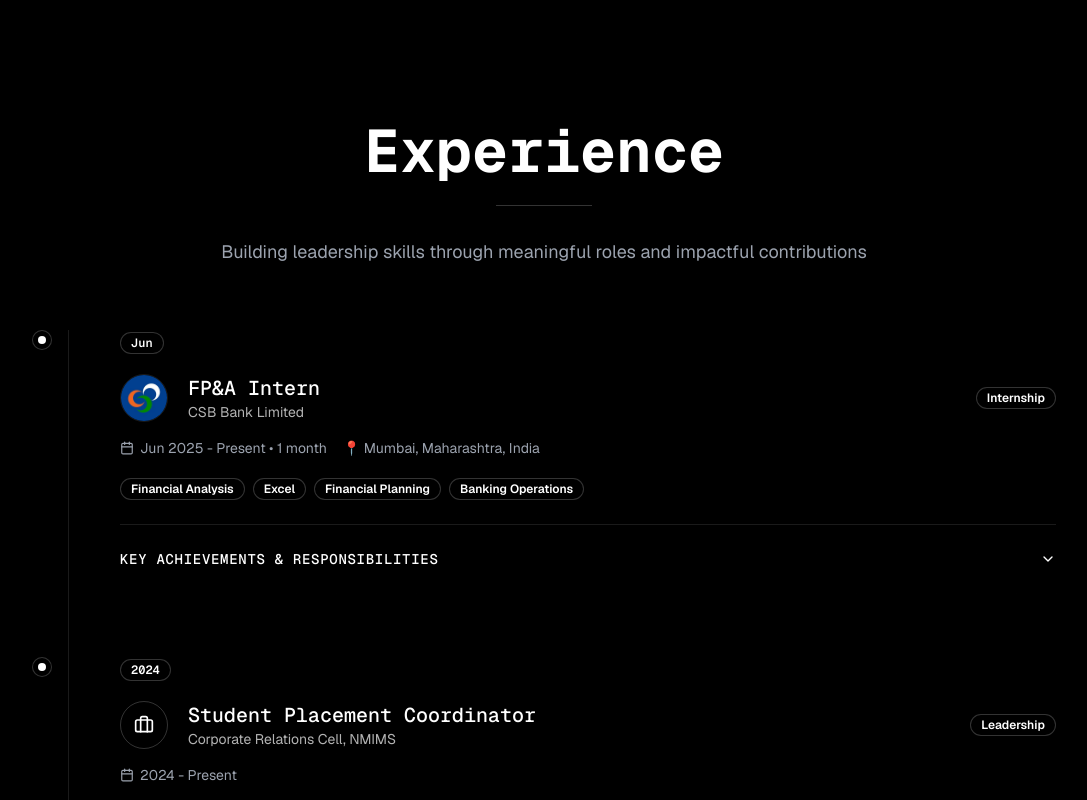
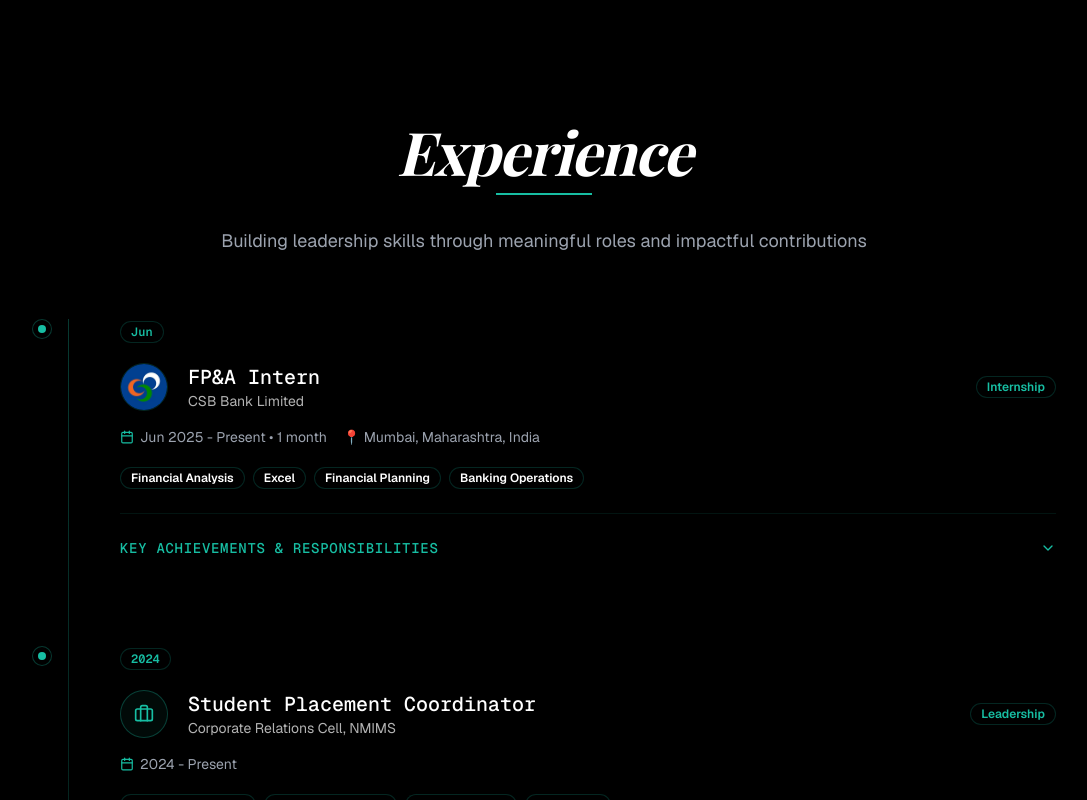
Before and after one commit to aakanksha-singh-hub/devanbansal-portfolio, a React (Vite) app: page / in a window 1280 px wide. Shown: the part 4520-5320 px from the top of the page, without its empty margins (96-1183 px from the left). Built offline with nearby package versions, Linux system fonts and the light colour scheme; a web font is replaced by a local one.

Commit message:
refactor: enhance ExperienceSection layout

```diff
--- a/src/components/ExperienceSection.tsx
+++ b/src/components/ExperienceSection.tsx
@@ -88,10 +88,10 @@ const ExperienceSection = () => {
       <div className="max-w-6xl mx-auto px-8 lg:px-16 relative z-10">
         {/* Header */}
         <div className="text-center mb-16 animate-fade-in-up">
-          <h2 className="text-4xl md:text-5xl lg:text-6xl font-bold text-white mb-6 font-geist-mono">
+          <h2 className="text-4xl md:text-6xl font-bold text-white font-playfair italic tracking-tight mb-3">
             Experience
           </h2>
-          <div className="w-24 h-px bg-white/20 mx-auto mb-8"></div>
+          <div className="w-24 h-[2px] bg-teal mx-auto mb-8"></div>
           <p className="text-lg text-gray-400 max-w-2xl mx-auto">
             Building leadership skills through meaningful roles and impactful
             contributions
@@ -101,7 +101,7 @@ const ExperienceSection = () => {
         {/* Timeline Experience Layout */}
         <div className="relative">
           {/* Timeline line */}
-          <div className="absolute left-0 md:left-[2.25rem] top-0 bottom-0 w-px bg-white/10"></div>
+          <div className="absolute left-0 md:left-[2.25rem] top-0 bottom-0 w-px bg-gradient-to-b from-teal/30 via-teal/20 to-teal/10"></div>
 
           {/* Experience Items */}
           <div className="space-y-16 md:space-y-20 ml-0 md:ml-12">
@@ -114,15 +114,15 @@ const ExperienceSection = () => {
                   style={{ animationDelay: `${index * 0.2}s` }}
                 >
                   {/* Circle on timeline */}
-                  <div className="absolute left-0 md:-left-12 top-0 w-5 h-5 rounded-full border border-white/20 bg-black flex items-center justify-center">
-                    <div className="w-2 h-2 bg-white rounded-full"></div>
+                  <div className="absolute left-0 md:-left-12 top-0 w-5 h-5 rounded-full border border-teal/30 bg-black flex items-center justify-center">
+                    <div className="w-2 h-2 bg-teal rounded-full"></div>
                   </div>
 
                   {/* Year Badge */}
                   <div className="mb-5">
                     <Badge
                       variant="outline"
-                      className="bg-black text-white border-white/20 text-xs font-geist-mono"
+                      className="bg-black text-teal border-teal/20 text-xs font-geist-mono"
                     >
                       {exp.period.split(" ")[0]} {/* Extract the year */}
                     </Badge>
@@ -134,11 +134,11 @@ const ExperienceSection = () => {
                       <img
                         src={exp.logo}
                         alt={`${exp.organization} logo`}
-                        className="w-12 h-12 object-cover rounded-full border border-white/10"
+                        className="w-12 h-12 object-cover rounded-full border border-teal/20"
                       />
                     ) : (
-                      <div className="w-12 h-12 rounded-full border border-white/20 flex items-center justify-center">
-                        <IconComponent className="w-5 h-5 text-white" />
+                      <div className="w-12 h-12 rounded-full border border-teal/30 flex items-center justify-center bg-teal/5">
+                        <IconComponent className="w-5 h-5 text-teal" />
                       </div>
                     )}
 
@@ -153,7 +153,7 @@ const ExperienceSection = () => {
 
                     <Badge
                       variant="outline"
-                      className="bg-black text-white border-white/20 md:ml-auto text-xs self-start md:self-center"
+                      className="bg-black text-teal border-teal/20 md:ml-auto text-xs self-start md:self-center"
                     >
                       {exp.type}
                     </Badge>
@@ -162,12 +162,10 @@ const ExperienceSection = () => {
                   {/* Period and Location */}
                   <div className="mb-5 text-sm text-gray-400 flex flex-wrap gap-4 items-center">
                     <div className="flex items-center">
-                      <Calendar className="h-3.5 w-3.5 mr-1.5" />
+                      <Calendar className="h-3.5 w-3.5 mr-1.5 text-teal" />
                       <span>{exp.period}</span>
                     </div>
-                    {exp.location && (
-                      <span>📍 {exp.location}</span>
-                    )}
+                    {exp.location && <span>📍 {exp.location}</span>}
                   </div>
 
                   {/* Skills */}
@@ -176,7 +174,7 @@ const ExperienceSection = () => {
                       <Badge
                         key={skillIndex}
                         variant="outline"
-                        className="bg-black text-white border-white/20 hover:bg-white/5 text-xs"
+                        className="bg-black text-white border-teal/20 hover:bg-teal/5 text-xs"
                       >
                         {skill}
                       </Badge>
@@ -184,16 +182,23 @@ const ExperienceSection = () => {
                   </div>
 
                   {/* Achievements Accordion */}
-                  <Accordion type="single" collapsible className="border-t border-white/10 pt-4">
-                    <AccordionItem value={`exp-${index}`} className="border-b-0">
-                      <AccordionTrigger className="hover:no-underline py-2 text-sm font-geist-mono uppercase tracking-wider text-white">
+                  <Accordion
+                    type="single"
+                    collapsible
+                    className="border-t border-teal/10 pt-4"
+                  >
+                    <AccordionItem
+                      value={`exp-${index}`}
+                      className="border-b-0"
+                    >
+                      <AccordionTrigger className="hover:no-underline py-2 text-sm font-geist-mono uppercase tracking-wider text-teal">
                         Key Achievements & Responsibilities
                       </AccordionTrigger>
                       <AccordionContent className="pb-6">
-                        <div className="space-y-3 border-l border-white/10 pl-4 mt-2">
+                        <div className="space-y-3 border-l border-teal/20 pl-4 mt-2">
                           {exp.achievements.map((achievement, achIndex) => (
                             <div key={achIndex} className="flex items-start">
-                              <div className="w-1 h-1 bg-white mt-2 mr-3 flex-shrink-0"></div>
+                              <div className="w-1 h-1 bg-teal mt-2 mr-3 flex-shrink-0"></div>
                               <p className="text-gray-400 text-sm leading-relaxed">
                                 {achievement}
                               </p>
```
